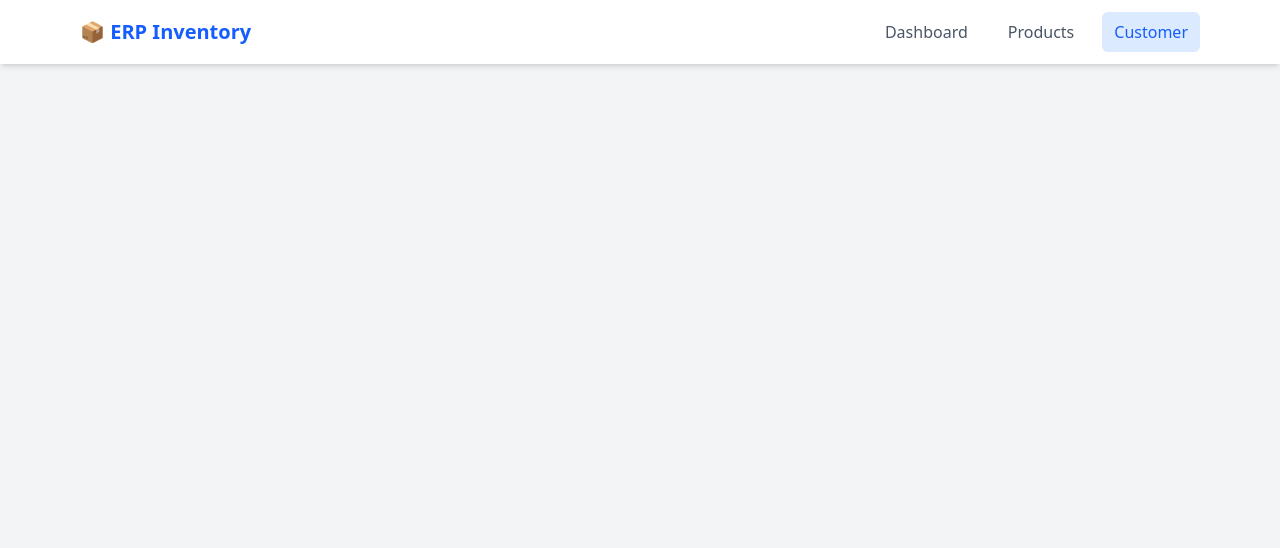
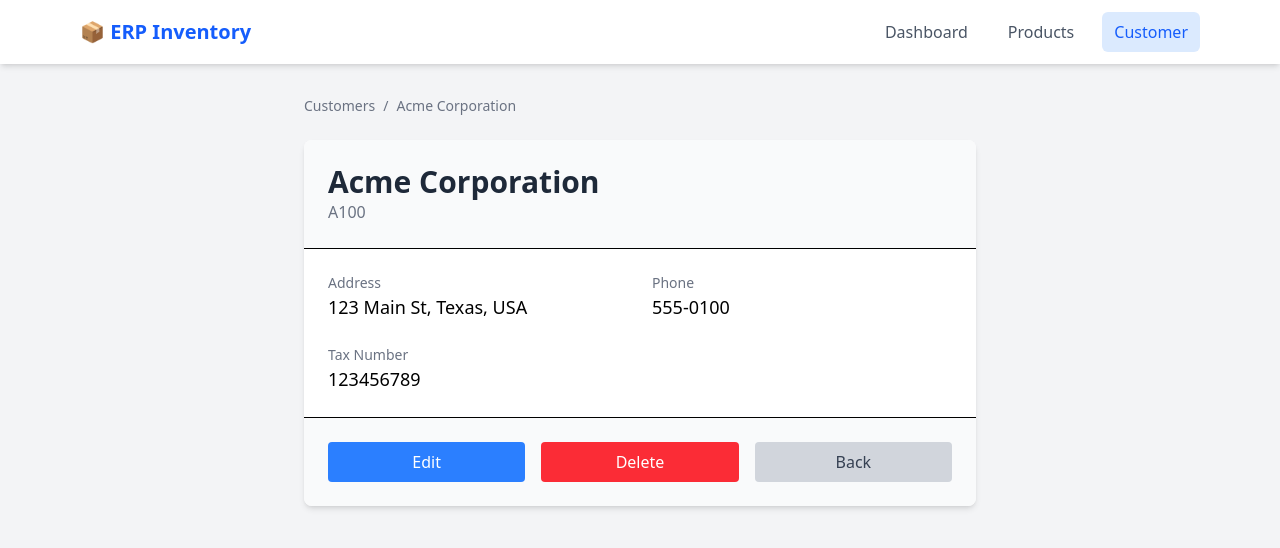
Before and after one commit to eneskaraoglu/erp-inventory-manager, a React (Vite) app: page /customers/1 in a window 1280 px wide. Shown: the top 548 px of the page. Built offline with nearby package versions, Linux system fonts and the light colour scheme.

Commit message:
added custmers detail pages

```diff
--- a/src/App.tsx
+++ b/src/App.tsx
@@ -1,18 +1,22 @@
 import { BrowserRouter, Routes, Route } from 'react-router-dom'
 import { useState, useEffect } from 'react'
-import type { Product, NewProduct, Customer } from './types'
+import type { Product, NewProduct, Customer, NewCustomer } from './types'
 
 // Layout
 import Layout from './components/layout/Layout'
 
-// Pages
+// Pages - Products
 import Dashboard from './pages/Dashboard'
 import ProductsPage from './pages/ProductsPage'
 import ProductDetailPage from './pages/ProductDetailPage'
 import AddProductPage from './pages/AddProductPage'
+
+// Pages - Customers
 import CustomersPage from './pages/Customer/CustomersPage'
+import CustomerDetailPage from './pages/Customer/CustomerDetailPage'
+import AddCustomerPage from './pages/Customer/AddCustomerPage'
 
-// Initial mock data - Products
+// Initial mock data
 const initialProducts: Product[] = [
   { id: 1, name: "Laptop", price: 999.99, quantity: 25 },
   { id: 2, name: "Mouse", price: 29.99, quantity: 150 },
@@ -21,7 +25,6 @@ const initialProducts: Product[] = [
   { id: 5, name: "Webcam", price: 89.99, quantity: 5 },
 ]
 
-// Initial mock data - Customers
 const initialCustomers: Customer[] = [
   { id: 1, name: "Acme Corporation", code: "A100", address: "123 Main St, Texas, USA", phone: "555-0100", taxNumber: 123456789 },
   { id: 2, name: "TechStart Ltd", code: "T200", address: "456 Tech Ave, California, USA", phone: "555-0200", taxNumber: 987654321 },
@@ -32,10 +35,7 @@ function App() {
   // ============ PRODUCTS STATE ============
   const [products, setProducts] = useState<Product[]>(() => {
     const saved = localStorage.getItem('products')
-    if (saved) {
-      return JSON.parse(saved)
-    }
-    return initialProducts
+    return saved ? JSON.parse(saved) : initialProducts
   })
 
   useEffect(() => {
@@ -43,32 +43,29 @@ function App() {
   }, [products])
 
   const handleAddProduct = (product: NewProduct) => {
-    const newProduct: Product = {
-      ...product,
-      id: Date.now()
-    }
-    setProducts([...products, newProduct])
+    setProducts([...products, { ...product, id: Date.now() }])
   }
 
   const handleDeleteProduct = (id: number) => {
-    setProducts(products.filter(product => product.id !== id))
+    setProducts(products.filter(p => p.id !== id))
   }
 
   // ============ CUSTOMERS STATE ============
   const [customers, setCustomers] = useState<Customer[]>(() => {
     const saved = localStorage.getItem('customers')
-    if (saved) {
-      return JSON.parse(saved)
-    }
-    return initialCustomers
+    return saved ? JSON.parse(saved) : initialCustomers
   })
 
   useEffect(() => {
     localStorage.setItem('customers', JSON.stringify(customers))
   }, [customers])
 
+  const handleAddCustomer = (customer: NewCustomer) => {
+    setCustomers([...customers, { ...customer, id: Date.now() }])
+  }
+
   const handleDeleteCustomer = (id: number) => {
-    setCustomers(customers.filter(customer => customer.id !== id))
+    setCustomers(customers.filter(c => c.id !== id))
   }
 
   return (
@@ -76,45 +73,17 @@ function App() {
       <Layout>
         <Routes>
           {/* Dashboard */}
-          <Route
-            path="/"
-            element={<Dashboard products={products} />}
-          />
+          <Route path="/" element={<Dashboard products={products} />} />
 
-          {/* ============ PRODUCTS ROUTES ============ */}
-          <Route
-            path="/products"
-            element={
-              <ProductsPage
-                products={products}
-                onDelete={handleDeleteProduct}
-              />
-            }
-          />
-          <Route
-            path="/products/new"
-            element={<AddProductPage onAdd={handleAddProduct} />}
-          />
-          <Route
-            path="/products/:id"
-            element={
-              <ProductDetailPage
-                products={products}
-                onDelete={handleDeleteProduct}
-              />
-            }
-          />
+          {/* Products */}
+          <Route path="/products" element={<ProductsPage products={products} onDelete={handleDeleteProduct} />} />
+          <Route path="/products/new" element={<AddProductPage onAdd={handleAddProduct} />} />
+          <Route path="/products/:id" element={<ProductDetailPage products={products} onDelete={handleDeleteProduct} />} />
 
-          {/* ============ CUSTOMERS ROUTES ============ */}
-          <Route
-            path="/customers"
-            element={
-              <CustomersPage
-                customers={customers}
-                onDelete={handleDeleteCustomer}
-              />
-            }
-          />
+          {/* Customers */}
+          <Route path="/customers" element={<CustomersPage customers={customers} onDelete={handleDeleteCustomer} />} />
+          <Route path="/customers/new" element={<AddCustomerPage onAdd={handleAddCustomer} />} />
+          <Route path="/customers/:id" element={<CustomerDetailPage customers={customers} onDelete={handleDeleteCustomer} />} />
         </Routes>
       </Layout>
     </BrowserRouter>
--- a/src/components/customer/CutomerCard.tsx
+++ /dev/null
@@ -1,31 +0,0 @@
-import { Link } from 'react-router-dom'
-
-interface CustomerCardProps {
-    id: number
-    name: string
-    code: string
-    adress: string
-    number: string
-    vkno: number
-    onDelete: (id: number) => void
-}
-
-function CustomerCard({ id, name, code, adress, number, vkno, onDelete }: CustomerCardProps) {
-    return (
-        <div className="bg-white p-4 rounded-lg shadow-md hover:shadow-lg transition-shadow">
-            <h3 className="text-lg font-semibold text-gray-800 hover:text-blue-600">
-                {name}-{code}
-            </h3>
-            <p className="text-gray-600 mt-2">Adress: {adress}</p>
-            <p className="text-gray-600 mt-2">Number: {number}</p>
-            <p className="text-gray-600 mt-2">VK No: {vkno}</p>
-            <button
-                onClick={() => onDelete(id)}
-                className="bg-red-500 text-white px-3 py-1 rounded hover:bg-red-600 text-sm"
-            > Delete
-            </button>
-        </div>
-    )
-}
-
-export default CustomerCard
--- /dev/null
+++ b/src/pages/Customer/AddCustomerPage.tsx
@@ -0,0 +1,81 @@
+import { useState } from 'react'
+import { useNavigate } from 'react-router-dom'
+import type { NewCustomer } from '../../types'
+
+interface AddCustomerPageProps {
+  onAdd: (customer: NewCustomer) => void
+}
+
+function AddCustomerPage({ onAdd }: AddCustomerPageProps) {
+  const navigate = useNavigate()
+
+  const [name, setName] = useState('')
+  const [code, setCode] = useState('')
+  const [address, setAddress] = useState('')
+  const [phone, setPhone] = useState('')
+  const [taxNumber, setTaxNumber] = useState('')
+
+  const handleSubmit = (e: React.FormEvent) => {
+    e.preventDefault()
+    if (!name || !code) return
+
+    onAdd({
+      name,
+      code,
+      address,
+      phone,
+      taxNumber: parseInt(taxNumber) || 0
+    })
+
+    navigate('/customers')
+  }
+
+  return (
+    <div className="max-w-md mx-auto">
+      <h1 className="text-3xl font-bold text-gray-800 mb-6">Add New Customer</h1>
+
+      <form onSubmit={handleSubmit} className="bg-white p-6 rounded-lg shadow-md">
+        <div className="mb-4">
+          <label className="block text-gray-700 font-medium mb-2">Customer Name *</label>
+          <input type="text" value={name} onChange={(e) => setName(e.target.value)}
+            className="w-full p-3 border border-gray-300 rounded-lg focus:outline-none focus:ring-2 focus:ring-blue-500" />
+        </div>
+
+        <div className="mb-4">
+          <label className="block text-gray-700 font-medium mb-2">Code *</label>
+          <input type="text" value={code} onChange={(e) => setCode(e.target.value)}
+            className="w-full p-3 border border-gray-300 rounded-lg focus:outline-none focus:ring-2 focus:ring-blue-500" />
+        </div>
+
+        <div className="mb-4">
+          <label className="block text-gray-700 font-medium mb-2">Address</label>
+          <input type="text" value={address} onChange={(e) => setAddress(e.target.value)}
+            className="w-full p-3 border border-gray-300 rounded-lg focus:outline-none focus:ring-2 focus:ring-blue-500" />
+        </div>
+
+        <div className="mb-4">
+          <label className="block text-gray-700 font-medium mb-2">Phone</label>
+          <input type="text" value={phone} onChange={(e) => setPhone(e.target.value)}
+            className="w-full p-3 border border-gray-300 rounded-lg focus:outline-none focus:ring-2 focus:ring-blue-500" />
+        </div>
+
+        <div className="mb-6">
+          <label className="block text-gray-700 font-medium mb-2">Tax Number</label>
+          <input type="number" value={taxNumber} onChange={(e) => setTaxNumber(e.target.value)}
+            className="w-full p-3 border border-gray-300 rounded-lg focus:outline-none focus:ring-2 focus:ring-blue-500" />
+        </div>
+
+        <div className="flex gap-4">
+          <button type="submit" className="flex-1 bg-blue-500 text-white py-3 rounded-lg hover:bg-blue-600 font-medium">
+            Add Customer
+          </button>
+          <button type="button" onClick={() => navigate('/customers')} className="flex-1 bg-gray-300 text-gray-700 py-3 rounded-lg hover:bg-gray-400 font-medium">
+            Cancel
+          </button>
+        </div>
+      </form>
+    </div>
+  )
+}
+
+export default AddCustomerPage
--- /dev/null
+++ b/src/pages/Customer/CustomerDetailPage.tsx
@@ -0,0 +1,78 @@
+import { useParams, useNavigate, Link } from 'react-router-dom'
+import type { Customer } from '../../types'
+
+interface CustomerDetailPageProps {
+  customers: Customer[]
+  onDelete: (id: number) => void
+}
+
+function CustomerDetailPage({ customers, onDelete }: CustomerDetailPageProps) {
+  const { id } = useParams()
+  const navigate = useNavigate()
+
+  const customer = customers.find(c => c.id === Number(id))
+
+  if (!customer) {
+    return (
+      <div className="text-center py-12">
+        <h1 className="text-2xl font-bold text-gray-800 mb-4">Customer Not Found</h1>
+        <Link to="/customers" className="bg-blue-500 text-white px-4 py-2 rounded hover:bg-blue-600">
+          Back to Customers
+        </Link>
+      </div>
+    )
+  }
+
+  const handleDelete = () => {
+    if (window.confirm(`Delete "${customer.name}"?`)) {
+      onDelete(customer.id)
+      navigate('/customers')
+    }
+  }
+
+  return (
+    <div className="max-w-2xl mx-auto">
+      <div className="text-sm text-gray-500 mb-6">
+        <Link to="/customers" className="hover:text-blue-500">Customers</Link>
+        <span className="mx-2">/</span>
+        <span>{customer.name}</span>
+      </div>
+
+      <div className="bg-white rounded-lg shadow-md overflow-hidden">
+        <div className="bg-gray-50 p-6 border-b">
+          <h1 className="text-3xl font-bold text-gray-800">{customer.name}</h1>
+          <span className="text-gray-500">{customer.code}</span>
+        </div>
+
+        <div className="p-6 grid grid-cols-2 gap-6">
+          <div>
+            <div className="text-gray-500 text-sm">Address</div>
+            <div className="text-lg">{customer.address}</div>
+          </div>
+          <div>
+            <div className="text-gray-500 text-sm">Phone</div>
+            <div className="text-lg">{customer.phone}</div>
+          </div>
+          <div>
+            <div className="text-gray-500 text-sm">Tax Number</div>
+            <div className="text-lg">{customer.taxNumber}</div>
+          </div>
+        </div>
+
+        <div className="bg-gray-50 p-6 border-t flex gap-4">
+          <Link to={`/customers/${customer.id}/edit`} className="flex-1 bg-blue-500 text-white py-2 rounded text-center hover:bg-blue-600">
+            Edit
+          </Link>
+          <button onClick={handleDelete} className="flex-1 bg-red-500 text-white py-2 rounded hover:bg-red-600">
+            Delete
+          </button>
+          <Link to="/customers" className="flex-1 bg-gray-300 text-gray-700 py-2 rounded text-center hover:bg-gray-400">
+            Back
+          </Link>
+        </div>
+      </div>
+    </div>
+  )
+}
+
+export default CustomerDetailPage
--- a/src/pages/Customer/CustomerPage.tsx
+++ b/src/pages/Customer/CustomerPage.tsx
@@ -1,6 +1,6 @@
-import CustomerCard from "../../components/customer/cutomerCard";
+import CustomerCard from "../../components/customer/CustomerCard";
 
-function CustomerPager(){
+function CustomerPage(){
     return(
         <div>
             <div className="flex justify-between items-center mb-6">
@@ -14,4 +14,4 @@ function CustomerPager(){
     )
 }
 
-export default CustomerPager
+export default CustomerPage
--- a/src/pages/ProductDetailPage.tsx
+++ b/src/pages/ProductDetailPage.tsx
@@ -2,6 +2,7 @@ import { useParams, useNavigate, Link } from 'react-router-dom'
 import type { Product } from '../types'
 
 interface ProductDetailPageProps {
+
   products: Product[]
   onDelete: (id: number) => void
 }
```
Also changed, not shown: src/components/customer/CustomerCard.tsx (+12 -14 lines), 1 other file (tests, documents, lock files or other folders).
